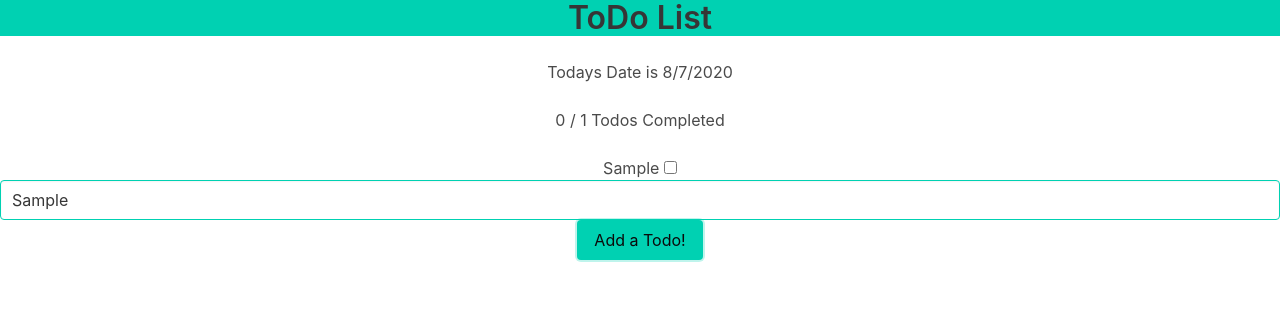
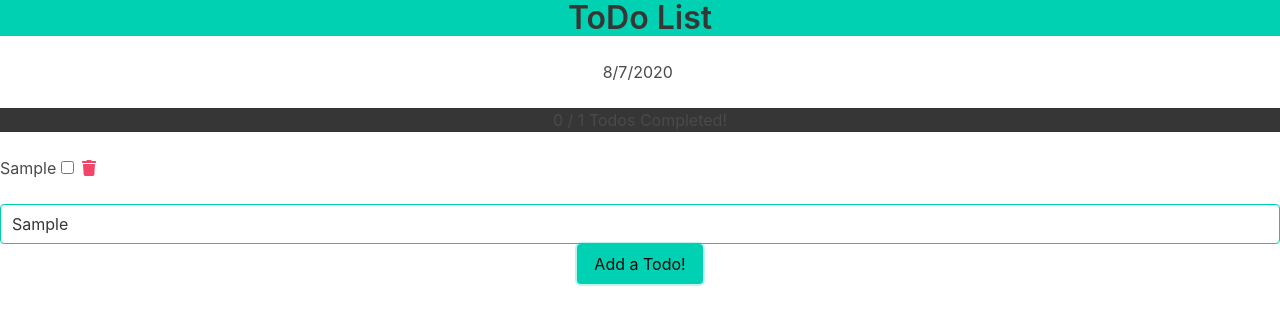
Before and after one commit to LDRMuse/to-do-list, a React (Create React App) app: page / in a window 1280 px wide. Both pictures are taken after typing "Sample" into the empty fields and a click on the button "Add a Todo!". Shown: the top 324 px of the page. Built offline with nearby package versions, Linux system fonts and the light colour scheme; no server answers.

Commit message:
create function to delete item in list

```diff
--- a/src/components/ToDoList/List/index.js
+++ b/src/components/ToDoList/List/index.js
@@ -1,8 +1,10 @@
 import React, { Fragment } from 'react'
 import PropTypes from 'prop-types'
 import './List.css'
+import { FontAwesomeIcon } from '@fortawesome/react-fontawesome'
+import { faTrash } from '@fortawesome/free-solid-svg-icons'
 
-export const List = ({ todos, handler }) => {
+export const List = ({ todos, checkBoxHandler, trashHandler }) => {
 
 
   const todosCount = todos.length;
@@ -10,23 +12,35 @@ export const List = ({ todos, handler }) => {
 
 
 
+  let className = "has-text-centered has-background-dark has-text-danger-light"
+  className += completedCount / todosCount < 0.5 ? "has-text-success-light" : "has-text-warning-light"
+
+
+
   return (
     <Fragment>
-      <p>Todays Date is {new Date().toLocaleDateString()}</p>
-      <br></br>
-      <p>{completedCount} / {todosCount} Todos Completed</p>
-      <br></br>
-      <ol className="has-text-centered">
+      <p className="has-text-centered">
+        {new Date().toLocaleDateString()}&nbsp;
+      </p>
+<br/>
+      <p className={className}>
+        {completedCount} / {todosCount} Todos Completed!
+      </p>
+<br/>
+      <ol className="has-text-left">
         {todos.map(({ id, completed, text }) => (
           <li key={id} data-id={id} className={completed ? 'completed' : null}>
-            {text} <input type="checkbox" onClick={handler} /></li>
+            {text} <input type="checkbox" onClick={checkBoxHandler} />
+            <FontAwesomeIcon icon={faTrash} className="has-text-danger ml-2" onClick={trashHandler} /></li>
         ))}
       </ol>
+      <br/>
     </Fragment>
   )
 }
 
 List.propTypes = {
   todos: PropTypes.array.isRequired,
-  handler: PropTypes.func,
+  checkBoxHandler: PropTypes.func,
+  trashHandler: PropTypes.func,
 }
```
